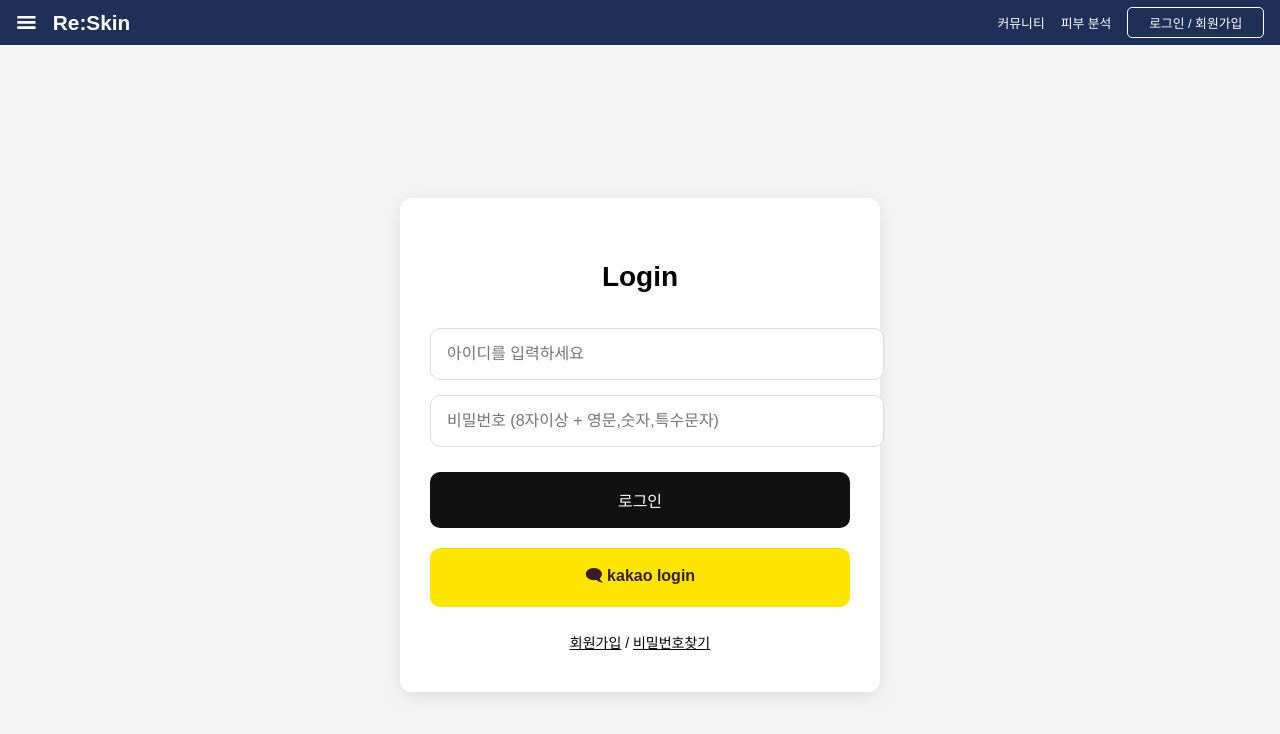
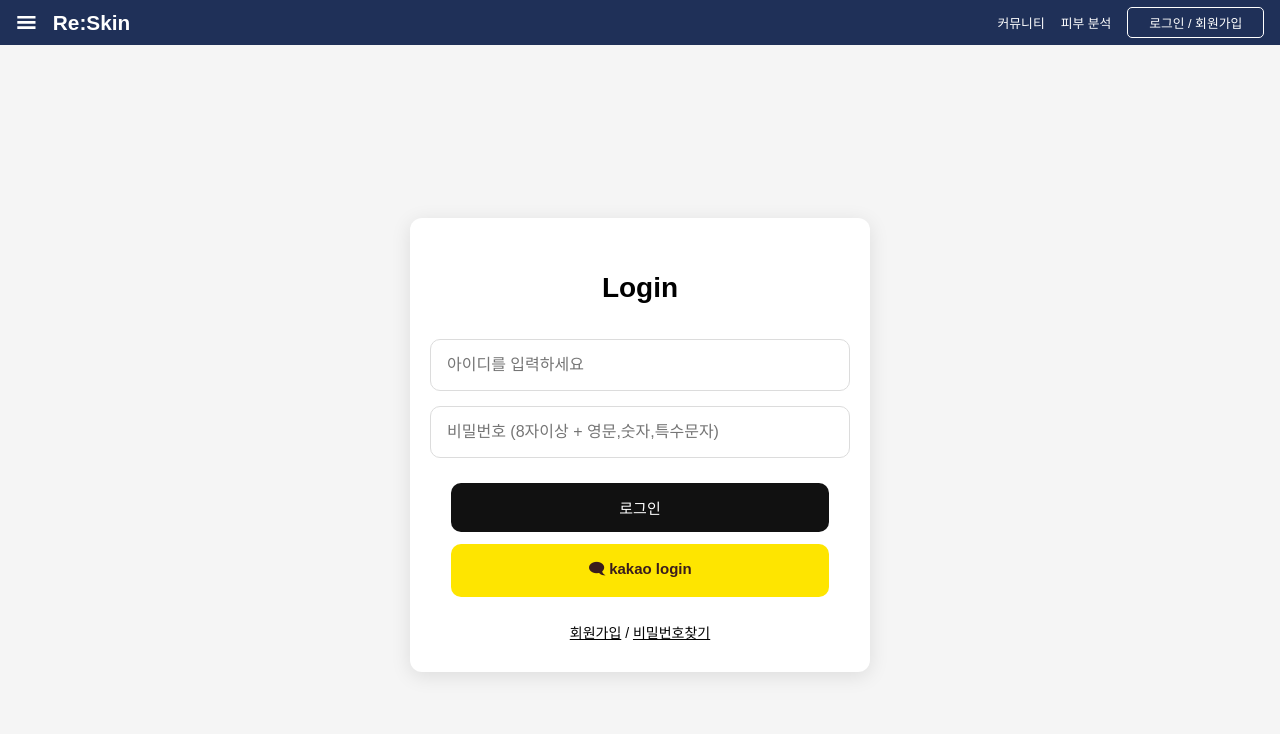
Before and after one commit to tab-captains/RE-Skin-fe, a React (Vite) app: page /login in a window 1280 px wide. Shown: the top 734 px of the page. Built offline with nearby package versions, Linux system fonts and the light colour scheme.

Commit message:
로그인 폼 버튼 스타일 수정

```diff
--- a/src/features/auth/components/AuthLayout.jsx
+++ b/src/features/auth/components/AuthLayout.jsx
@@ -16,7 +16,7 @@ function AuthLayout({ children }) {
         style={{
           width: "420px",
           background: "#fff",
-          padding: "40px 30px",
+          padding: "30px 20px",
           borderRadius: "12px",
           boxShadow: "0 4px 20px rgba(0, 0, 0, 0.1)",
         }}
--- a/src/features/auth/components/LoginForm.jsx
+++ b/src/features/auth/components/LoginForm.jsx
@@ -13,12 +13,14 @@ function LoginForm({ onLogin, onKakaoLogin }) {
   const handleLoginClick = (e) => {
     e.preventDefault();
 
-    if (id.trim() === "") {   // 아이디 체크
+    if (id.trim() === "") {
+      // 아이디 체크
       alert("아이디를 입력해주세요.");
       return;
     }
 
-    if (!validatePassword(password)) {  // 비밀번호 체크
+    if (!validatePassword(password)) {
+      // 비밀번호 체크
       alert(
         "비밀번호는 8자 이상이며, 영문 / 숫자 / 특수문자를 모두 포함해야 합니다."
       );
@@ -43,7 +45,7 @@ function LoginForm({ onLogin, onKakaoLogin }) {
         Login
       </h2>
 
-      {/* 아이디 입력 */}
+      {/* 아이디 입력*/}
       <input
         type="text"
         placeholder="아이디를 입력하세요"
@@ -56,6 +58,7 @@ function LoginForm({ onLogin, onKakaoLogin }) {
           border: "1px solid #dcdcdc",
           fontSize: "16px",
           marginBottom: "15px",
+          boxSizing: "border-box",
         }}
       />
 
@@ -72,6 +75,7 @@ function LoginForm({ onLogin, onKakaoLogin }) {
           border: "1px solid #dcdcdc",
           fontSize: "16px",
           marginBottom: "25px",
+          boxSizing: "border-box",
         }}
       />
 
@@ -80,15 +84,19 @@ function LoginForm({ onLogin, onKakaoLogin }) {
         type="button"
         onClick={handleLoginClick}
         style={{
-          width: "100%",
+          width: "90%",
+          display: "block",
+          marginLeft: "auto",
+          marginRight: "auto",
           backgroundColor: "#111",
           color: "#fff",
-          padding: "16px",
+          padding: "14px",
           borderRadius: "10px",
-          fontSize: "16px",
+          fontSize: "15px",
           border: "none",
           cursor: "pointer",
-          marginBottom: "20px",
+          marginBottom: "12px",
+          boxSizing: "border-box",
         }}
       >
         로그인
@@ -99,15 +107,19 @@ function LoginForm({ onLogin, onKakaoLogin }) {
         type="button"
         onClick={onKakaoLogin}
         style={{
-          width: "100%",
+          width: "90%",
+          display: "block",
+          marginLeft: "auto",
+          marginRight: "auto",
           backgroundColor: "#FEE500",
-          padding: "16px",
+          padding: "14px",
           borderRadius: "10px",
-          fontSize: "16px",
+          fontSize: "15px",
           border: "none",
           cursor: "pointer",
           color: "#3A1D1D",
           fontWeight: "600",
+          boxSizing: "border-box",
         }}
       >
         🗨 kakao login
```
